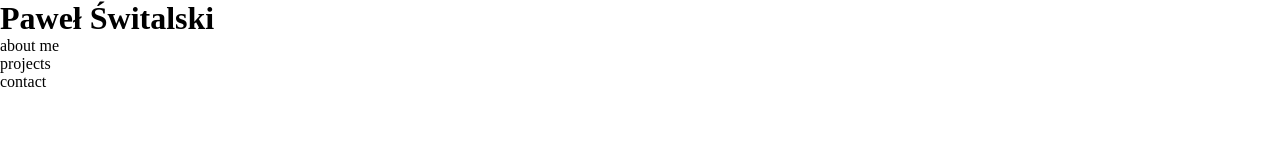
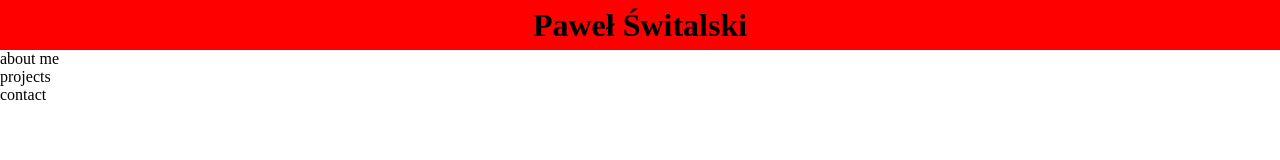
Before and after one commit to pswitalski/Portfolio, a website built with Parcel: page index.html in a window 1280 px wide. Built offline with nearby package versions, Linux system fonts and the light colour scheme.

Commit message:
create header.scss

```diff
--- a/index.html
+++ b/index.html
@@ -10,7 +10,7 @@
 </head>
 
 <body>
-    <header>
+    <header class="header">
         <h1>Paweł Świtalski</h1>
     </header>
 
--- /dev/null
+++ b/styles/header.scss
@@ -0,0 +1,9 @@
+.header {
+    background-color: red;
+    text-align: center;
+    width: 100%;
+    height: 50px;
+    display: flex;
+    align-items: center;
+    justify-content: center;
+}
--- a/styles/index.scss
+++ b/styles/index.scss
@@ -3,3 +3,5 @@
     padding: 0;
     box-sizing: border-box;
 }
+
+@import url('./header.scss');
```
